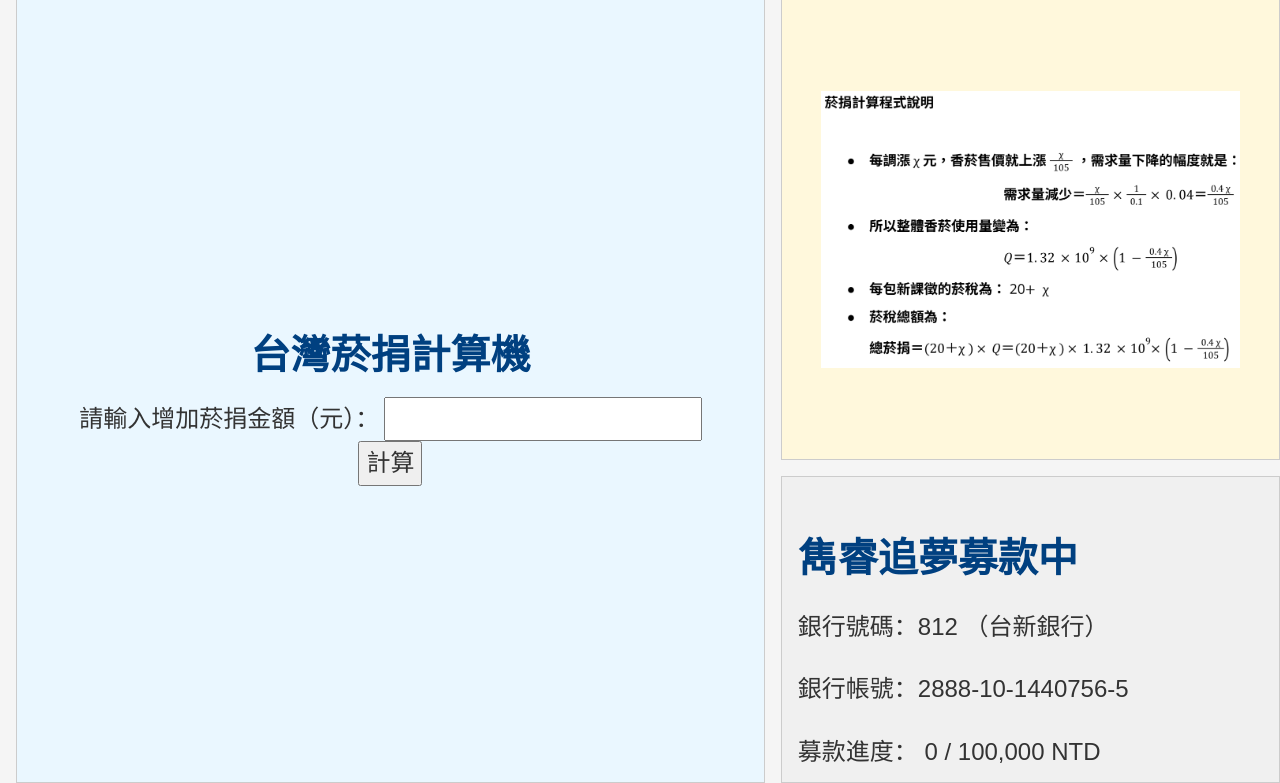
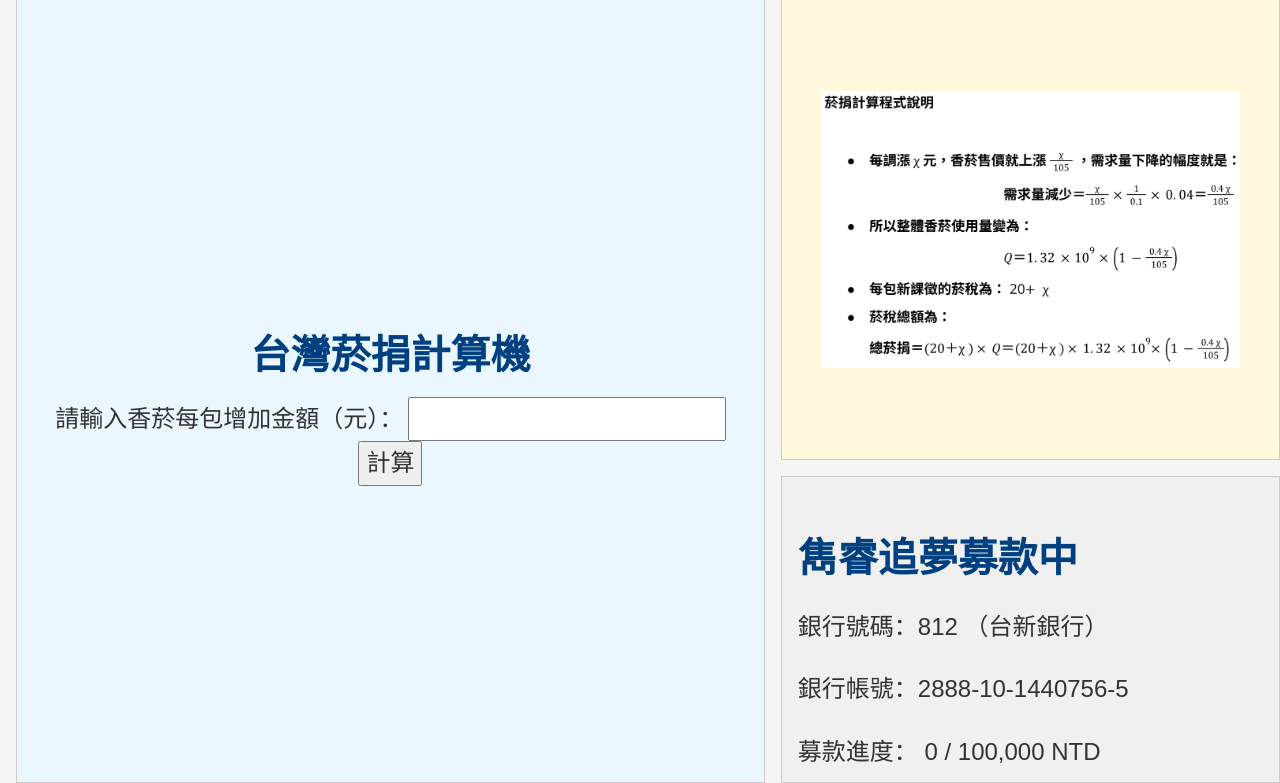
Before and after one commit to SuperLin1998/tabaco_tax_calculator, a Flask app: page / in a window 1280 px wide. Shown: the part 17-800 px from the top of the page. Run offline with Flask 3, Linux system fonts and the light colour scheme.

Commit message:
Update index.html
edit html label

```diff
--- a/templates/index.html
+++ b/templates/index.html
@@ -11,7 +11,7 @@
         <div class="section section-calculator">
             <h1>台灣菸捐計算機</h1>
             <form method="post">
-                <label>請輸入增加菸捐金額（元）：</label>
+                <label>請輸入香菸每包增加金額（元）：</label>
                 <input type="number" step="0.1" name="increase" required>
                 <button type="submit">計算</button>
             </form>
```
